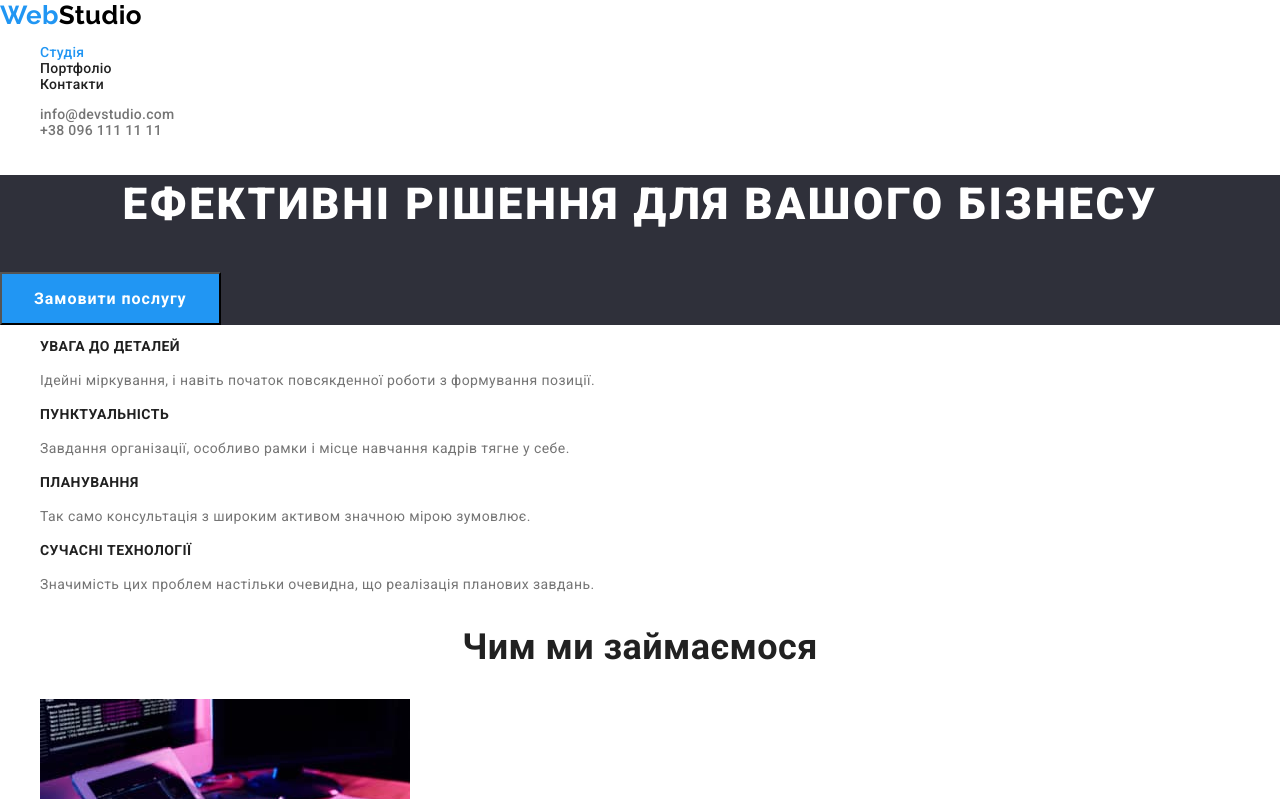
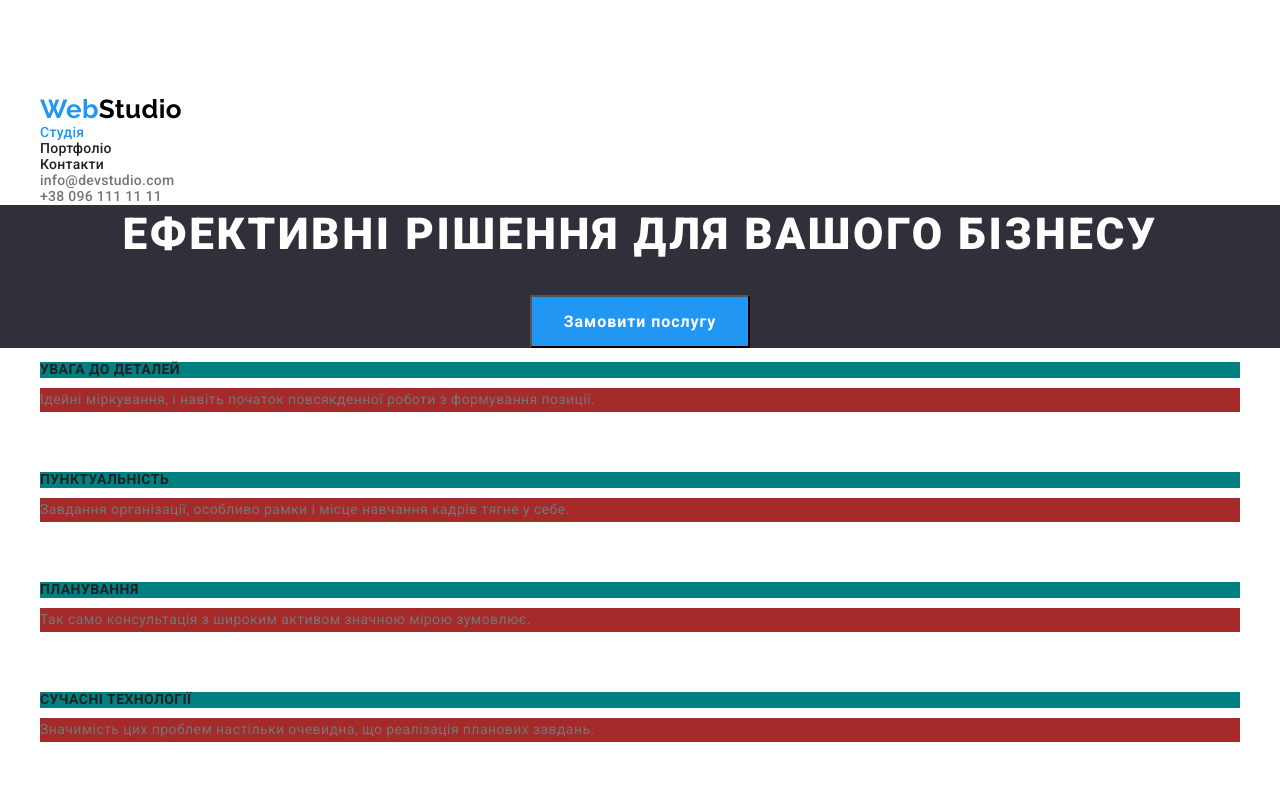
Before and after one commit to Anton-Yarema/goit-markup-hw-03, a plain HTML site: page index.html in a window 1280 px wide. Shown: the top 799 px of the page. Drawn offline with Linux system fonts and the light colour scheme.

Commit message:
portfolio2.3

```diff
--- a/css/styles.css
+++ b/css/styles.css
@@ -24,7 +24,15 @@ html {
   box-sizing: border-box;
 }
 
+.list {
+  margin: 0;
+  padding: 0;
+}
+
 body {
+  padding-top: 94px;
+  padding-bottom: 94px;
+  margin: 0;
   background-color: var(--white-color);
   color: var(--title-text-color);
   font-family: Roboto, sans-serif;
@@ -32,11 +40,21 @@ body {
   letter-spacing: 0.03em;
 }
 
+.container {
+  padding-left: 15px;
+  padding-right: 15px;
+  width: 1230px;
+  margin: 0 auto;
+}
+
 ul {
   list-style: none;
 }
 a {
   text-decoration: none;
+}
+
+.page-header {
 }
 
 /* Logo */
@@ -88,13 +106,15 @@ a {
 
 /* Hero */
 .hero {
+  text-align: center;
   background-color: var(--title-color);
 }
 .hero-title {
+  margin-top: 0;
+  margin-bottom: 30px;
   font-weight: 900;
   font-size: 44px;
   line-height: 1.36;
-  text-align: center;
   letter-spacing: 0.06em;
   text-transform: uppercase;
   color: #ffffff;
@@ -107,11 +127,19 @@ a {
   line-height: 1.14;
   text-transform: uppercase;
   color: var(--title-text-color);
+  margin-bottom: 10px;
+  margin-top: 0;
+
+  background-color: teal;
 }
 
 .features-text {
+  margin-top: 0;
+  margin-bottom: 60px;
   line-height: 1.71;
   color: var(--primary-text-color);
+
+  background-color: brown;
 }
 
 .services-title {
@@ -120,6 +148,10 @@ a {
   line-height: 1.16;
   text-align: center;
   color: var(--title-text-color);
+
+  margin-top: 0;
+
+  background-color: blueviolet;
 }
 
 .team {
@@ -208,11 +240,12 @@ a {
 }
 
 .button.primary {
+  min-width: 216px;
+  text-align: center;
   padding: 10px 32px;
   font-weight: 700;
   font-size: 16px;
   line-height: 1.87;
-  align-items: center;
   text-align: center;
   letter-spacing: 0.06em;
   background-color: var(--accent-color);
--- a/index.html
+++ b/index.html
@@ -15,19 +15,18 @@
     <link rel="stylesheet" href="./css/styles.css" />
   </head>
   <body>
-    <header>
-      <nav>
+    <header class="page-header">
+      <nav class="container">
         <a href="#"
           ><span class="logo-web">Web</span
           ><span class="logo-studio">Studio</span>
         </a>
-        <ul class="site-nav">
+        <ul class="site-nav list">
           <li><a href="" class="link current">Студія</a></li>
           <li><a href="./portfolio.html" class="link">Портфоліо</a></li>
           <li><a href="" class="link">Контакти</a></li>
         </ul>
-      </nav>
-      <ul class="auth-nav">
+        <ul class="auth-nav list">
           <li>
             <a
               target="_blank"
@@ -39,6 +38,7 @@
           </li>
           <li><a href="+380961111111" class="link">+38 096 111 11 11</a></li>
         </ul>
+      </nav>
     </header>
     <main>
       <section class="hero">
@@ -48,8 +48,9 @@
         </p>
       </section>
       <section class="features">
+        <div class="container">
           <h2 class="visually-hidden">Наші переваги</h2>
-        <ul>
+          <ul class="list">
             <li>
               <h3 class="features-title">УВАГА ДО ДЕТАЛЕЙ</h3>
               <p class="features-text">
@@ -60,8 +61,8 @@
             <li>
               <h3 class="features-title">ПУНКТУАЛЬНІСТЬ</h3>
               <p class="features-text">
-              Завдання організації, особливо рамки і місце навчання кадрів тягне
-              у себе.
+                Завдання організації, особливо рамки і місце навчання кадрів
+                тягне у себе.
               </p>
             </li>
             <li>
@@ -73,11 +74,12 @@
             <li>
               <h3 class="features-title">СУЧАСНІ ТЕХНОЛОГІЇ</h3>
               <p class="features-text">
-              Значимість цих проблем настільки очевидна, що реалізація планових
-              завдань.
+                Значимість цих проблем настільки очевидна, що реалізація
+                планових завдань.
               </p>
             </li>
           </ul>
+        </div>
       </section>
       <section class="services">
         <h2 class="services-title">Чим ми займаємося</h2>
```
Lines whose indentation alone changed are shown as unchanged.
